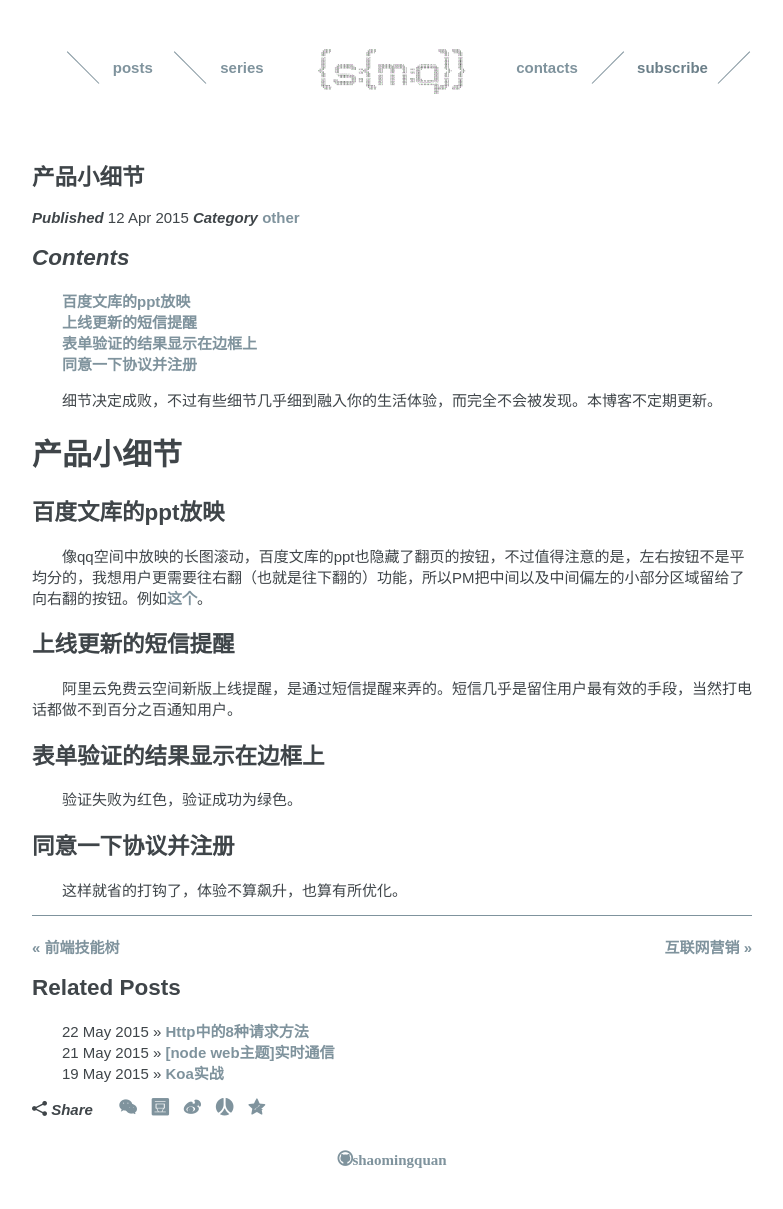
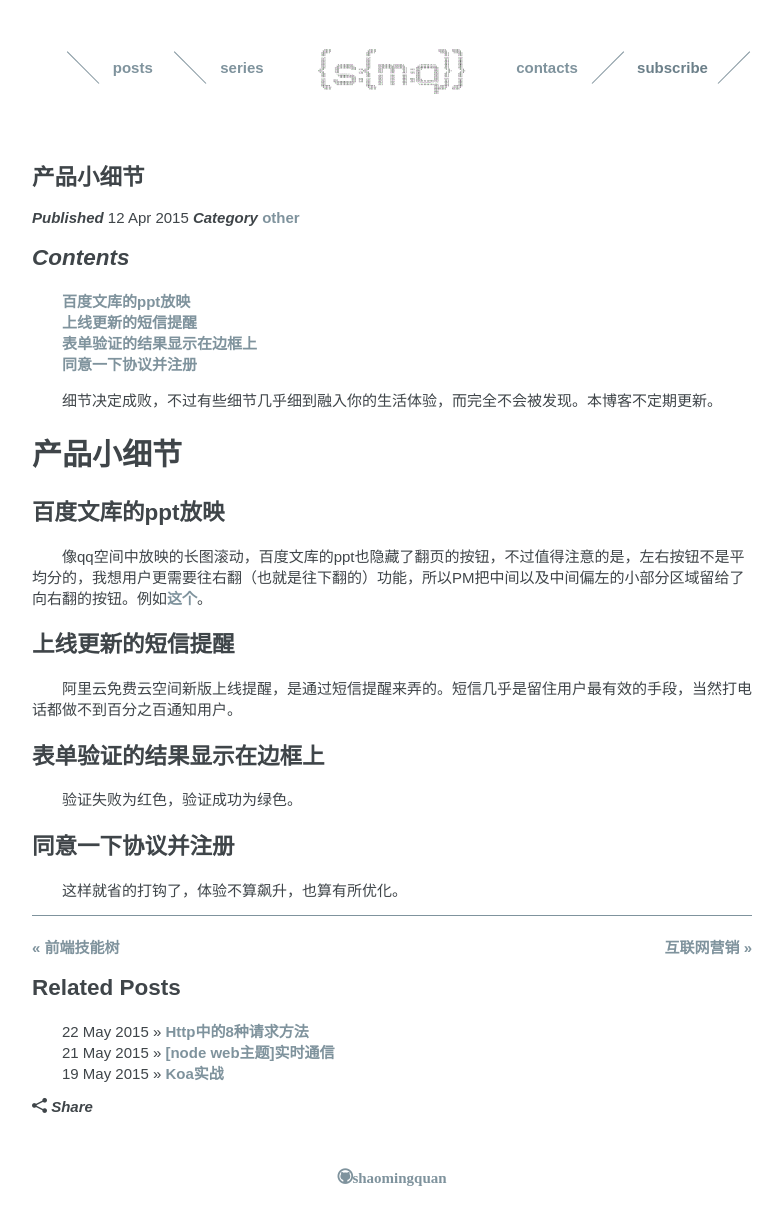
Before and after one commit to liuxing6103/liuxing6103.github.io, a Jekyll site: the page built from _posts/others/2015-4-12-产品小细节.md, in a window 1280 px wide. Shown: the whole page, without its empty margins (248-1031 px from the left). Built offline with Jekyll 4.4.1, drawn with Linux system fonts in a browser that asks for light colours; some web fonts are replaced; comment, search, counter and statistics services are not loaded.

Commit message:
sub left

```diff
--- a/_layouts/post.html
+++ b/_layouts/post.html
@@ -45,12 +45,11 @@ layout: default
         <span class="icon-share2"></span>
         <span><i><b>Share</b></i></span>
         <span>&nbsp;&nbsp;&nbsp;</span>
-        <a href="#" class="icon-wechat" data-cmd="weixin" title="分享到微信"></a>
+        <!-- <a href="#" class="icon-wechat" data-cmd="weixin" title="分享到微信"></a>
         <a href="#" class="icon-douban" data-cmd="douban" title="分享到豆瓣网"></a>
         <a href="#" class="icon-weibo" data-cmd="tsina" title="分享到新浪微博"></a>
         <a href="#" class="icon-renren" data-cmd="renren" title="分享到人人网"></a>
-        <a href="#" class="icon-qzone" data-cmd="mail" title="qq空间"></a>
-    </div>
+        <a href="#" class="icon-qzone" data-cmd="mail" title="qq空间"></a> -->
         <!-- JiaThis Button BEGIN -->
         <div class="jiathis_style">
             <a class="jiathis_button_qzone"></a>
@@ -64,6 +63,7 @@ layout: default
         </div>
         <script type="text/javascript" src="http://v3.jiathis.com/code/jia.js" charset="utf-8"></script>
         <!-- JiaThis Button END -->
+    </div>
 
     <!-- 评论功能 -->
     <div id="disqus_thread"></div>
```
Lines whose indentation alone changed are shown as unchanged.
